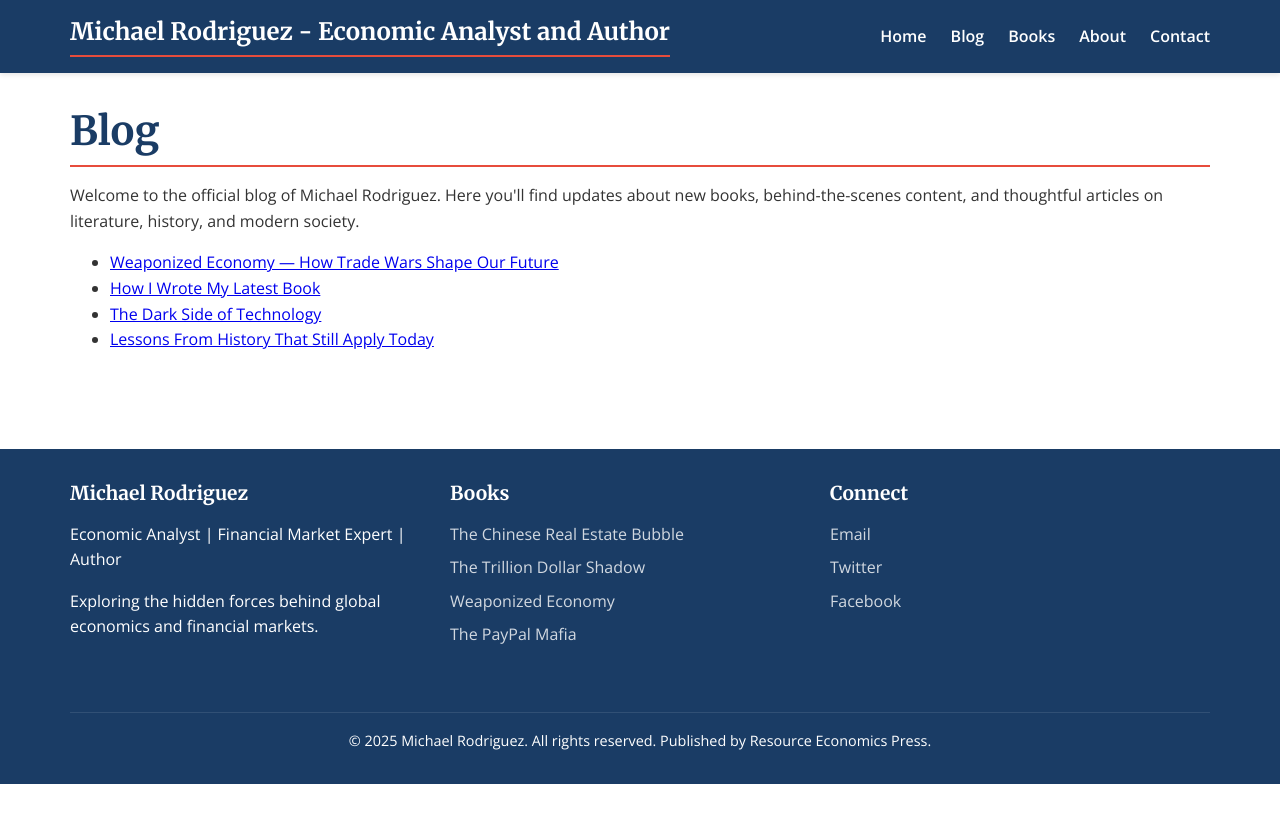
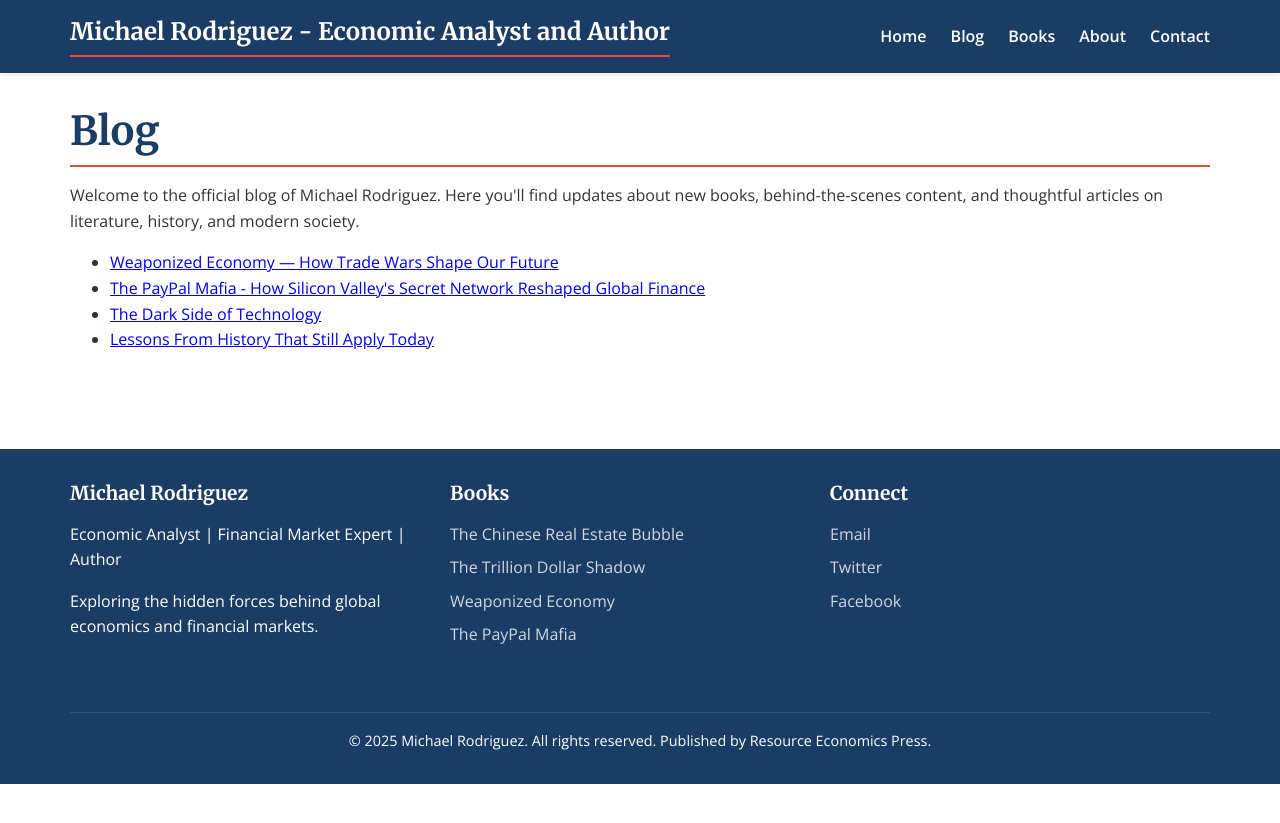
Before and after one commit to Zews123/michael-rodriguez-books, a Jekyll site: the page built from blog.md, in a window 1280 px wide. Shown: the top 823 px of the page. Built offline with Jekyll 4.4.1, drawn with Linux system fonts in a browser that asks for light colours.

Commit message:
Update blog.md

```diff
--- a/blog.md
+++ b/blog.md
@@ -10,7 +10,7 @@ description: Explore insightful articles, book updates, and author news by Micha
 
 <ul>
   <li><a href="/michael-rodriguez-books/blog/weaponized-economy.html">Weaponized Economy — How Trade Wars Shape Our Future</a></li>
-  <li><a href="/michael-rodriguez-books/blog/how-i-wrote-my-latest-book.html">How I Wrote My Latest Book</a></li>
+  <li><a href="/michael-rodriguez-books/blog/the-paypal-mafia.html">The PayPal Mafia - How Silicon Valley's Secret Network Reshaped Global Finance</a></li>
   <li><a href="/michael-rodriguez-books/blog/the-dark-side-of-technology.html">The Dark Side of Technology</a></li>
   <li><a href="/michael-rodriguez-books/blog/lessons-from-history.html">Lessons From History That Still Apply Today</a></li>
 </ul>
```
